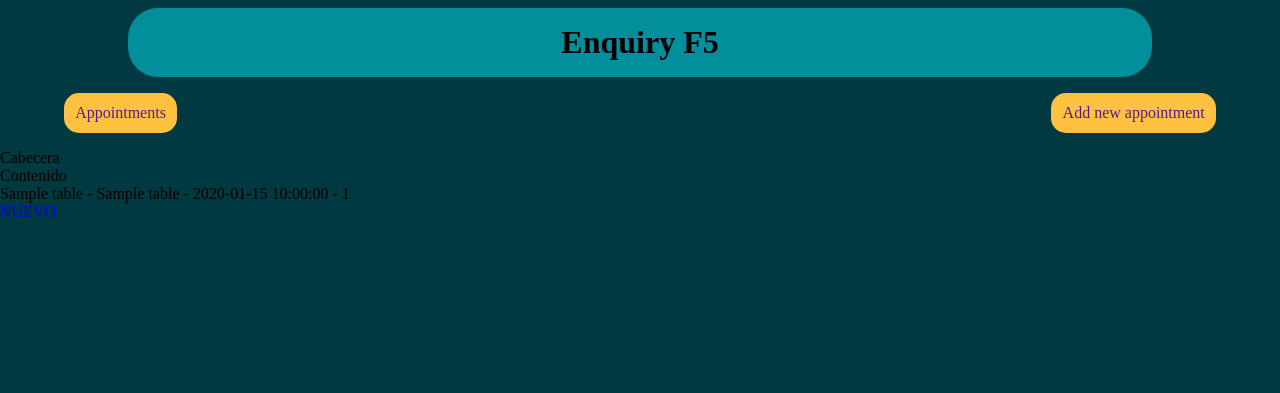
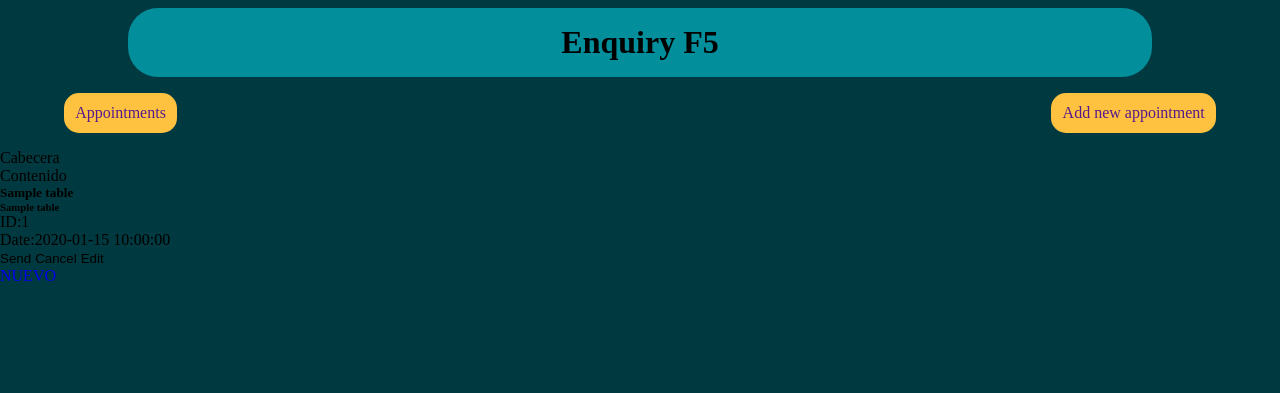
Before and after one commit to LauraBas/ConsultoryDB, a PHP site: page / in a window 1280 px wide. Shown: the top 393 px of the page. Run offline with PHP 8.4, Linux system fonts and the light colour scheme; tables that the repository leaves empty or names only in its code hold one stand-in row (values such as "Sample post").

Commit message:
Display from list to form

```diff
--- a/src/ListCards.php
+++ b/src/ListCards.php
@@ -5,13 +5,25 @@ $database = new App\Database();
 
 $cards = $database->mysql->query("select * FROM enquiry_cards_table");
 
-echo "<ul>";
+
 foreach ($cards as $card) {
-    echo "
-    <li> {$card["name"]} - {$card["title"]} - {$card["date"]} - {$card["id"]} </li>";
+    echo <<<TAG
+        <div "card border-primary mb-3" style="max-width: 18rem;"">
+            <div class="card-body">
+                <h5  class="card-title" name="title">{$card["title"]}</h5>
+                <h6 class="card-subtitle mb-2 text-muted"  name="name">{$card["name"]}</h6>
+                <p class="card-text">ID:{$card["id"]}</p>
+                <p class="card-text">Date:{$card["date"]}</p>
+                </div>
+                </div>
+                <div class="btn-group" role="group" aria-label="Basic example">
+                    <button type="submit" class="btn btn-secondary send">Send</button>
+                    <button type="button" class="btn btn-secondary cancel">Cancel</button>
+                    <button type="button" class="btn btn-secondary edit">Edit</button>
+                </div>
+
+    TAG;
 }
-
-echo "</ul>";
 
 
 ?>
```
